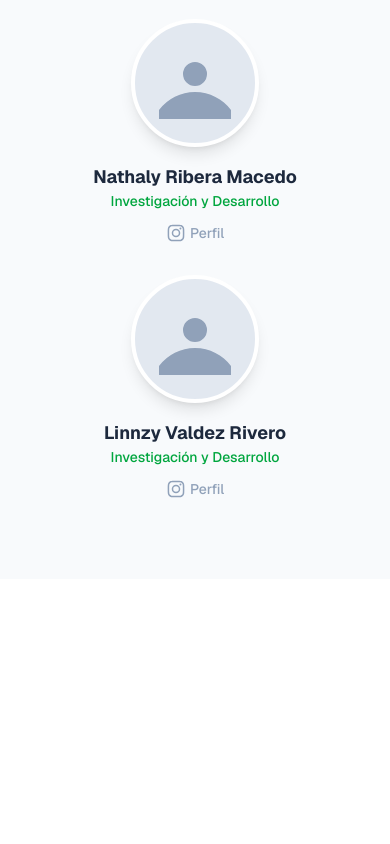
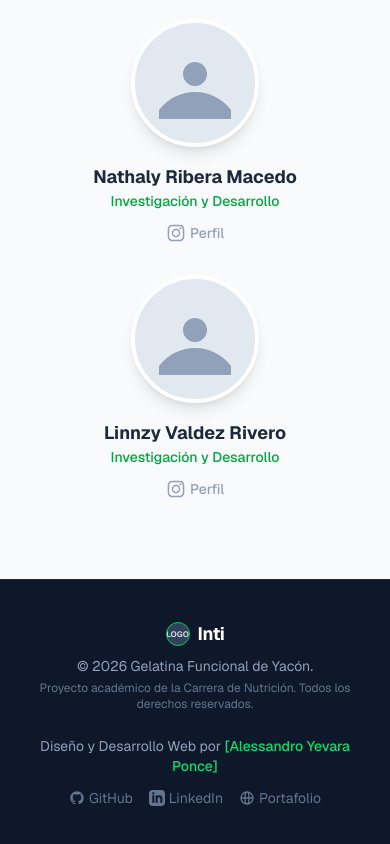
Before and after one commit to DrAlastor/project-nutrition, a Next.js app: page / in a window 390 px wide. Shown: the part 5148-5992 px from the top of the page. Before the commit the page ends 5727 px from the top, so only its background shows below. Built offline with nearby package versions, Linux system fonts and the light colour scheme.

Commit message:
Derechos de autor

```diff
--- a/app/layout.tsx
+++ b/app/layout.tsx
@@ -13,8 +13,8 @@ const geistMono = Geist_Mono({
 });
 
 export const metadata: Metadata = {
-  title: "Create Next App",
-  description: "Generated by create next app",
+  title: "Inti | Gelatina Funcional de Yacón",
+  description: "Postre prebiótico desarrollado científicamente para cuidar tu digestión y fortalecer tus articulaciones.",
 };
 
 export default function RootLayout({
--- a/app/page.tsx
+++ b/app/page.tsx
@@ -322,6 +322,53 @@ export default function Home() {
           </div>
         </div>
       </section>
+      {/* FOOTER: Derechos de autor y Desarrollador */}
+      <footer className="w-full bg-slate-900 text-slate-400 py-10 border-t border-slate-800">
+        <div className="max-w-7xl mx-auto px-4 sm:px-6 lg:px-8 flex flex-col md:flex-row justify-between items-center gap-6">
+
+          {/* Derechos de Autor y Proyecto */}
+          <div className="text-center md:text-left">
+            <div className="flex items-center justify-center md:justify-start gap-2 mb-2">
+              <div className="w-6 h-6 bg-slate-700 rounded-full flex items-center justify-center border border-green-500 overflow-hidden">
+                <span className="text-[8px] text-slate-300 font-bold">LOGO</span>
+              </div>
+              <span className="font-bold text-lg text-white tracking-tight">Inti</span>
+            </div>
+            <p className="text-sm">© {new Date().getFullYear()} Gelatina Funcional de Yacón.</p>
+            <p className="text-xs mt-1 text-slate-500">Proyecto académico de la Carrera de Nutrición. Todos los derechos reservados.</p>
+          </div>
+
+          {/* Créditos del Desarrollador Web */}
+          <div className="text-center md:text-right flex flex-col items-center md:items-end">
+            <p className="text-sm">
+              Diseño y Desarrollo Web por{' '}
+              <span className="text-green-400 font-medium hover:text-green-300 transition-colors">
+                [Alessandro Yevara Ponce]
+              </span>
+            </p>
+            <div className="flex gap-4 mt-3">
+              <a href="https://github.com/DrAlastor" target="_blank" rel="noopener noreferrer" className="text-slate-500 hover:text-white transition-colors text-sm flex items-center gap-1">
+                <svg className="w-4 h-4" fill="currentColor" viewBox="0 0 24 24" aria-hidden="true">
+                  <path fillRule="evenodd" d="M12 2C6.477 2 2 6.484 2 12.017c0 4.425 2.865 8.18 6.839 9.504.5.092.682-.217.682-.483 0-.237-.008-.868-.013-1.703-2.782.605-3.369-1.343-3.369-1.343-.454-1.158-1.11-1.466-1.11-1.466-.908-.62.069-.608.069-.608 1.003.07 1.531 1.032 1.531 1.032.892 1.53 2.341 1.088 2.91.832.092-.647.35-1.088.636-1.338-2.22-.253-4.555-1.113-4.555-4.951 0-1.093.39-1.988 1.029-2.688-.103-.253-.446-1.272.098-2.65 0 0 .84-.27 2.75 1.026A9.564 9.564 0 0112 6.844c.85.004 1.705.115 2.504.337 1.909-1.296 2.747-1.027 2.747-1.027.546 1.379.202 2.398.1 2.651.64.7 1.028 1.595 1.028 2.688 0 3.848-2.339 4.695-4.566 4.943.359.309.678.92.678 1.855 0 1.338-.012 2.419-.012 2.747 0 .268.18.58.688.482A10.019 10.019 0 0022 12.017C22 6.484 17.522 2 12 2z" clipRule="evenodd" />
+                </svg>
+                GitHub
+              </a>
+              <a href="https://www.linkedin.com/in/alessandro-yevara-ponce-286876407/" target="_blank" rel="noopener noreferrer" className="text-slate-500 hover:text-white transition-colors text-sm flex items-center gap-1">
+                <svg className="w-4 h-4" fill="currentColor" viewBox="0 0 24 24" aria-hidden="true">
+                  <path fillRule="evenodd" d="M19 0h-14c-2.761 0-5 2.239-5 5v14c0 2.761 2.239 5 5 5h14c2.762 0 5-2.239 5-5v-14c0-2.761-2.238-5-5-5zm-11 19h-3v-11h3v11zm-1.5-12.268c-.966 0-1.75-.79-1.75-1.764s.784-1.764 1.75-1.764 1.75.79 1.75 1.764-.783 1.764-1.75 1.764zm13.5 12.268h-3v-5.604c0-3.368-4-3.113-4 0v5.604h-3v-11h3v1.765c1.396-2.586 7-2.777 7 2.476v6.759z" clipRule="evenodd" />
+                </svg>
+                LinkedIn
+              </a>
+              <a href="https://alessandro-portafolio.vercel.app/" target="_blank" rel="noopener noreferrer" className="text-slate-500 hover:text-white transition-colors text-sm flex items-center gap-1">
+                <svg className="w-4 h-4" fill="none" viewBox="0 0 24 24" stroke="currentColor">
+                  <path strokeLinecap="round" strokeLinejoin="round" strokeWidth={2} d="M21 12a9 9 0 01-9 9m9-9a9 9 0 00-9-9m9 9H3m9 9a9 9 0 01-9-9m9 9c1.657 0 3-4.03 3-9s-1.343-9-3-9m0 18c-1.657 0-3-4.03-3-9s1.343-9 3-9m-9 9a9 9 0 019-9" />
+                </svg>
+                Portafolio
+              </a>
+            </div>
+          </div>
+        </div>
+      </footer>
     </main>
   );
 }
```
